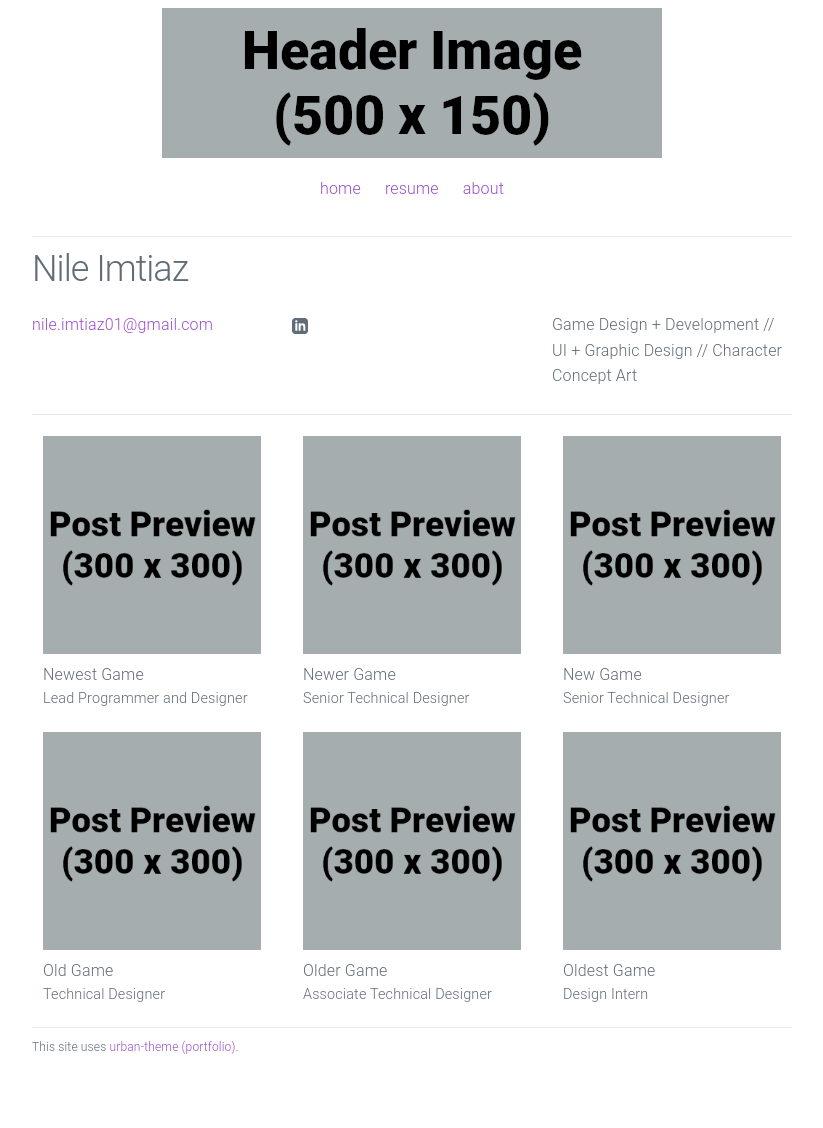
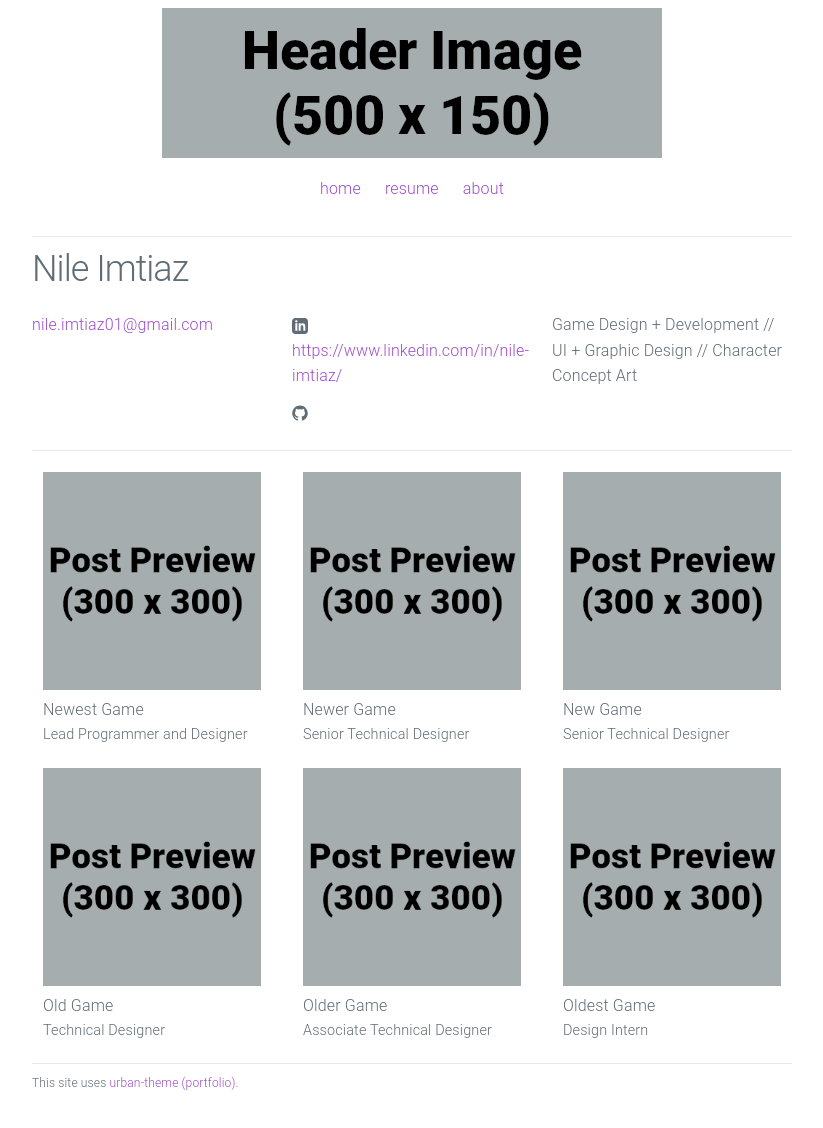
Before and after one commit to nile-imtiaz/portfolio, a Jekyll site: the page built from index.html, in a window 1280 px wide. Shown: the whole page, without its empty margins (228-1051 px from the left). Built offline with Jekyll 4.4.1, drawn with Linux system fonts in a browser that asks for light colours; before the commit the page ends 1093 px from its top, so only the background shows below that.

Commit message:
Update info.html

```diff
--- a/_includes/info.html
+++ b/_includes/info.html
@@ -15,6 +15,20 @@
           <a href="{{ site.linkedin_url }}">
             <span class="icon  icon--linkedin">
               <svg xmlns="http://www.w3.org/2000/svg" viewBox="0 0 24 24"><path d="M19 0h-14c-2.761 0-5 2.239-5 5v14c0 2.761 2.239 5 5 5h14c2.762 0 5-2.239 5-5v-14c0-2.761-2.238-5-5-5zm-11 19h-3v-11h3v11zm-1.5-12.268c-.966 0-1.75-.79-1.75-1.764s.784-1.764 1.75-1.764 1.75.79 1.75 1.764-.783 1.764-1.75 1.764zm13.5 12.268h-3v-5.604c0-3.368-4-3.113-4 0v5.604h-3v-11h3v1.765c1.396-2.586 7-2.777 7 2.476v6.759z"/></svg>
+            </span>
+
+            <span class="username">{{ site.linkedin_url }}</span>
+          </a>
+        </li>
+        {% endif %}
+
+        {% if site.itchio_url %}
+        <li>
+          <a href="{{ site.itchio_url}}">
+            <span class="icon  icon--github">
+              <svg viewBox="0 0 16 16">
+                <path fill="#828282" d="M7.999,0.431c-4.285,0-7.76,3.474-7.76,7.761 c0,3.428,2.223,6.337,5.307,7.363c0.388,0.071,0.53-0.168,0.53-0.374c0-0.184-0.007-0.672-0.01-1.32 c-2.159,0.469-2.614-1.04-2.614-1.04c-0.353-0.896-0.862-1.135-0.862-1.135c-0.705-0.481,0.053-0.472,0.053-0.472 c0.779,0.055,1.189,0.8,1.189,0.8c0.692,1.186,1.816,0.843,2.258,0.645c0.071-0.502,0.271-0.843,0.493-1.037 C4.86,11.425,3.049,10.76,3.049,7.786c0-0.847,0.302-1.54,0.799-2.082C3.768,5.507,3.501,4.718,3.924,3.65 c0,0,0.652-0.209,2.134,0.796C6.677,4.273,7.34,4.187,8,4.184c0.659,0.003,1.323,0.089,1.943,0.261 c1.482-1.004,2.132-0.796,2.132-0.796c0.423,1.068,0.157,1.857,0.077,2.054c0.497,0.542,0.798,1.235,0.798,2.082 c0,2.981-1.814,3.637-3.543,3.829c0.279,0.24,0.527,0.713,0.527,1.437c0,1.037-0.01,1.874-0.01,2.129 c0,0.208,0.14,0.449,0.534,0.373c3.081-1.028,5.302-3.935,5.302-7.362C15.76,3.906,12.285,0.431,7.999,0.431z"/>
+              </svg>
             </span>
 
             <span class="username">{{ site.github_username }}</span>
```
